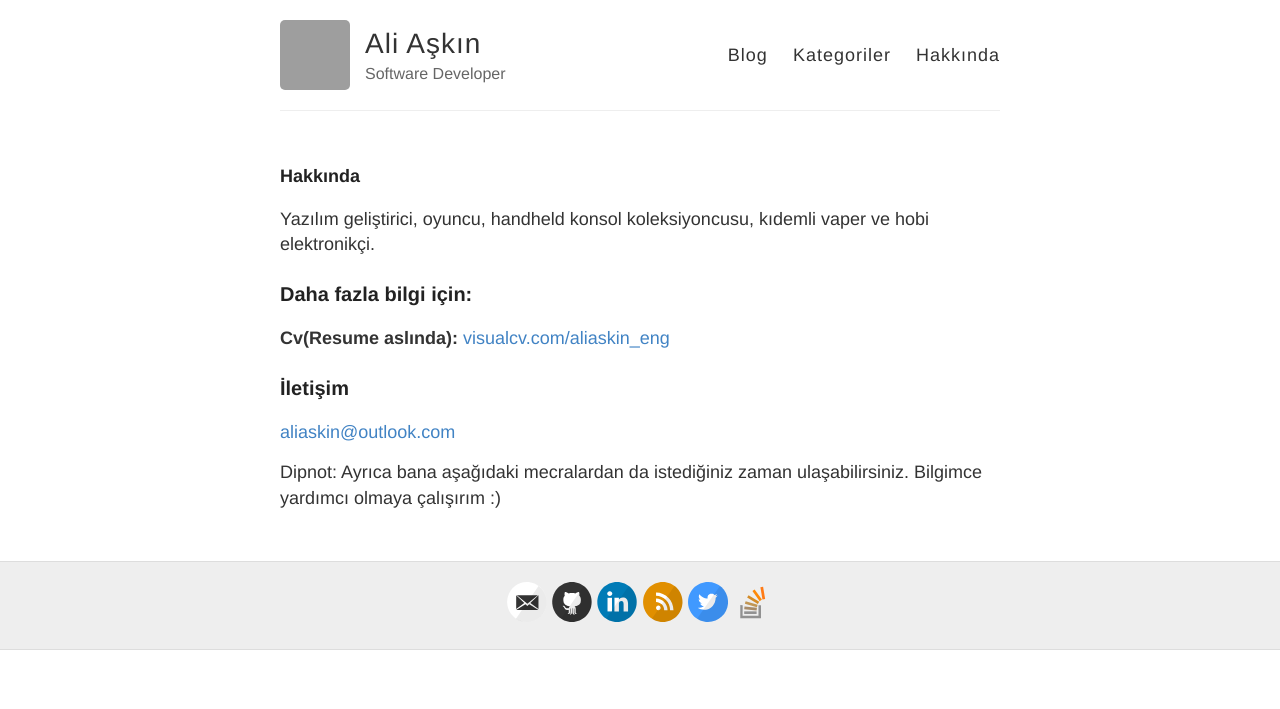
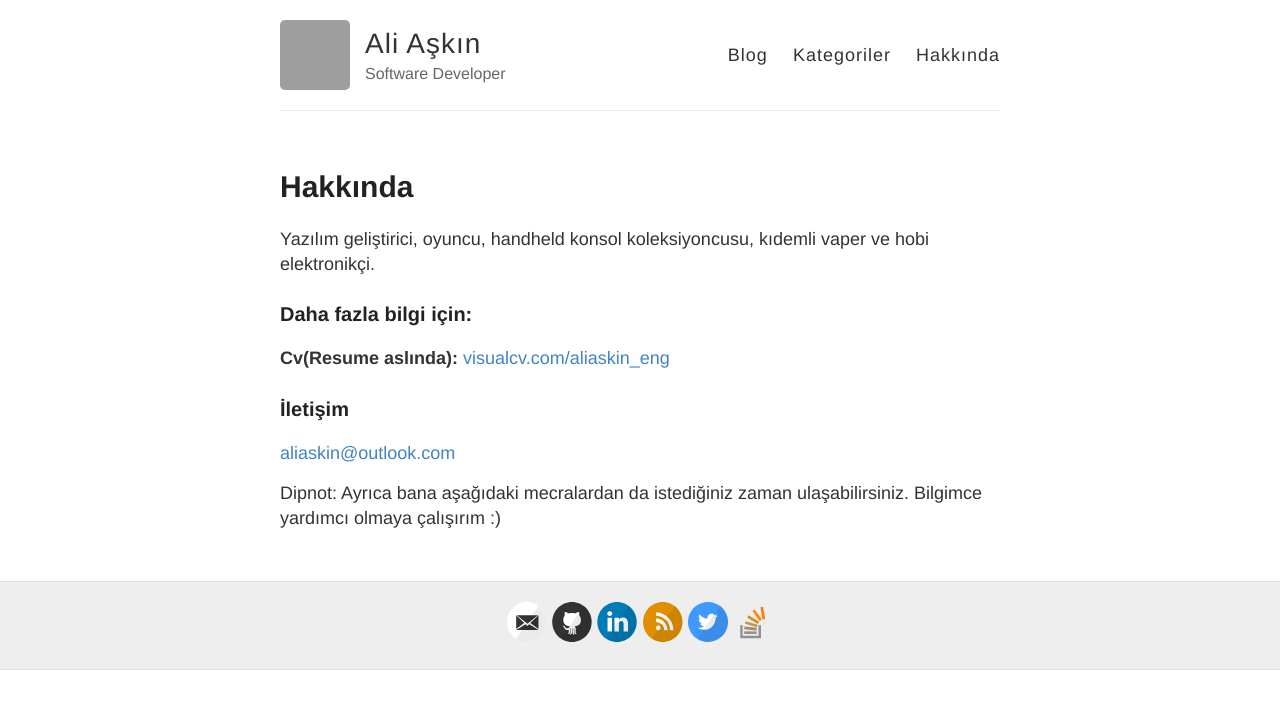
Before and after one commit to darkrpd/darkrpd.github.io, a Jekyll site: the page built from about.md, in a window 1280 px wide. Shown: the top 709 px of the page. Built offline with Jekyll 4.4.1, drawn with Linux system fonts in a browser that asks for light colours; grey boxes are pictures that could not be loaded.

```diff
--- a/about.md
+++ b/about.md
@@ -4,7 +4,7 @@ permalink: "/about/"
 layout: page
 ---
 
-###### Hakkında
+# Hakkında
 
 Yazılım geliştirici, oyuncu, handheld konsol koleksiyoncusu, kıdemli vaper ve hobi elektronikçi.
 
```
